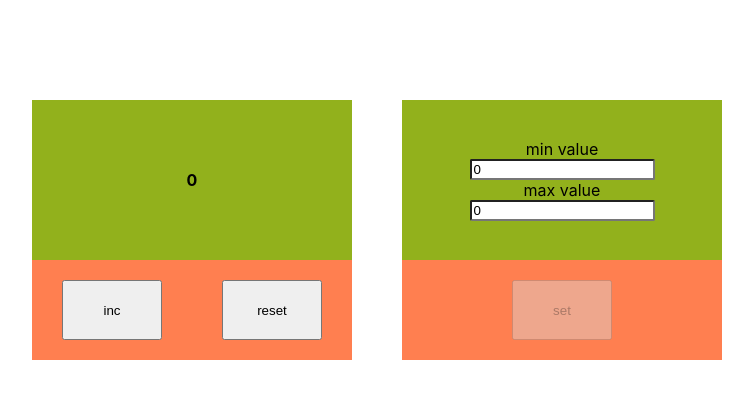
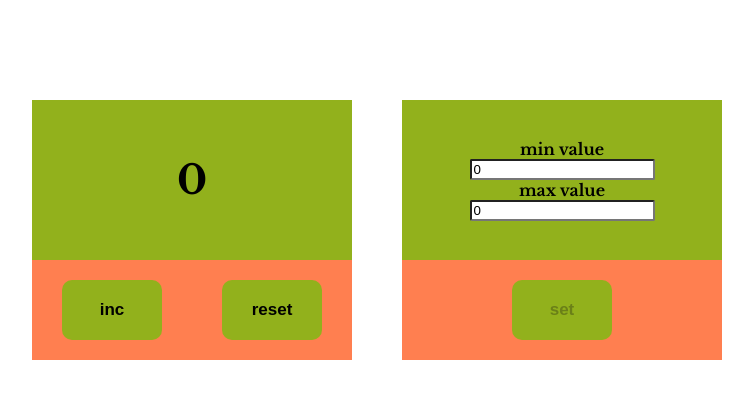
Before and after one commit to alx8437/counter, a React (Create React App) app: page / in a window 1280 px wide. Shown: the top 398 px of the page, without its empty margins (263-1016 px from the left). Built offline with nearby package versions, Linux system fonts and the light colour scheme.

Commit message:
end work v2.0

```diff
--- a/public/index.html
+++ b/public/index.html
@@ -3,6 +3,7 @@
   <head>
     <meta charset="utf-8" />
     <link rel="icon" href="%PUBLIC_URL%/favicon.ico" />
+    <link href="https://fonts.googleapis.com/css2?family=Libre+Baskerville:wght@700&display=swap" rel="stylesheet">
     <meta name="viewport" content="width=device-width, initial-scale=1" />
     <meta name="theme-color" content="#000000" />
     <meta
--- a/src/App.jsx
+++ b/src/App.jsx
@@ -7,7 +7,7 @@ import Settings from "./Settings/Settings";
 class App extends React.Component {
 
     state = {
-        startValue: '',
+        startValue: 0,
         minValue: 0,
         maxValue: 5,
         filterValue: '',
@@ -18,7 +18,7 @@ class App extends React.Component {
             {id: 2, name: "set"}
         ]
 
-    }
+    };
 
 
     onRunCounter = () => {
@@ -35,7 +35,7 @@ class App extends React.Component {
                 })
             }
         }
-    }
+    };
 
     onSendValueCounter = (min, max) => {
         this.setState({
@@ -44,15 +44,14 @@ class App extends React.Component {
             maxValue: max,
             filterValue: ''
         })
-    }
+    };
 
     onResetValue = () => {
         this.setState({
             minValue: this.state.startValue,
             filterValue: ''
         })
-    }
-
+    };
 
 
     render() {
--- /dev/null
+++ b/src/Button/Button.jsx
@@ -0,0 +1,18 @@
+import React from "react";
+import styles from "./Button.module.css"
+
+
+class Button extends React.Component {
+
+    render() {
+
+        return (
+            <div className={styles.button}>
+                <button disabled={this.props.disabled} onClick={this.props.func}>{this.props.name}</button>
+            </div>
+        )
+
+    }
+}
+
+export default Button
--- /dev/null
+++ b/src/Button/Button.module.css
@@ -0,0 +1,17 @@
+button{
+    background-color: #92b11c;
+    font-size: 17px;
+    font-weight: bold;
+    border-radius: 10px;
+    border: none;
+    outline: none;
+}
+
+button:active {
+    background: #e5e5e5;
+    -webkit-box-shadow: inset 0px 0px 5px #c1c1c1;
+    -moz-box-shadow: inset 0px 0px 5px #c1c1c1;
+    box-shadow: inset 0px 0px 5px #c1c1c1;
+    outline: none;
+    border: none;
+}
--- a/src/Counter/Counter.jsx
+++ b/src/Counter/Counter.jsx
@@ -1,13 +1,14 @@
 import React from 'react';
 import styles from "./Counter.module.css"
+import Button from "../Button/Button";
 class Counter extends React.Component {
 
 
     render = () => {
 
 
-        let filterStop = this.props.filterValue === "stop" ? `${styles.stop}` : "";
-        let disabledInc = this.props.minValue === this.props.maxValue;
+        let filterStop = this.props.filterValue === "stop" ? `${styles.stop}` : `${styles.defaultSpan}`;
+        let disabledInc = this.props.minValue === this.props.maxValue ? true : false;
 
 
         return (
@@ -16,8 +17,11 @@ class Counter extends React.Component {
                     <span className={filterStop}>{this.props.minValue}</span>
                 </div>
                 <div className={styles.wrapperForButton}>
-                    <button disabled={disabledInc} onClick={()=>this.props.onRunCounter()}>inc</button>
-                    <button onClick={()=>this.props.onResetValue()}>reset</button>
+                    {/*<button disabled={disabledInc} onClick={()=>this.props.onRunCounter()}>inc</button>*/}
+                    {/*<button onClick={()=>this.props.onResetValue()}>reset</button>*/}
+                    <Button name={'inc'} func={this.props.onRunCounter}  disabled={disabledInc}/>
+                    <Button name={'reset'} func={this.props.onResetValue}   />
+
                 </div>
 
             </div>
--- a/src/Counter/Counter.module.css
+++ b/src/Counter/Counter.module.css
@@ -9,12 +9,19 @@
 }
 
 .stop {
-    color: red
+    color: red;
+    font-size: 68px;
+
+}
+
+.defaultSpan {
+    padding: 10px;
+    font-size: 40px;
+    font-weight: bold;
 }
 
 .wrapper {
-    background-color: #0b0b0b;
-    border-radius: 100px;
+
 
 }
 
--- a/src/Settings/Settings.jsx
+++ b/src/Settings/Settings.jsx
@@ -1,5 +1,6 @@
 import React from 'react';
 import styles from './Settings.module.css';
+import Button from "../Button/Button";
 
 
 class Settings extends React.Component {
@@ -9,7 +10,7 @@ class Settings extends React.Component {
         maxValue: 0,
         error: false,
         buttonDisabled: true
-    }
+    };
 
 
 
@@ -31,7 +32,7 @@ class Settings extends React.Component {
             this.props.onSendValueCounter('Enter values and press "set"', max)
             // this.props.onNewValueConter('Enter values and press "set"', max)
         }
-    }
+    };
 
     newMaxValueInput = (e) => {
         let newMaxValue = e.currentTarget.value;
@@ -40,7 +41,7 @@ class Settings extends React.Component {
             maxValue: isNumberValue,
             buttonDisabled: false
         }, () => this.onNewValueCounter())
-    }
+    };
 
     newMinValueInput = (e) => {
         let newMinValue = e.currentTarget.value;
@@ -50,7 +51,7 @@ class Settings extends React.Component {
             buttonDisabled: false
         }, () => this.onNewValueCounter())
 
-    }
+    };
 
     onSendValueCounter = () => {
         let min = this.state.minValue;
@@ -82,7 +83,8 @@ class Settings extends React.Component {
                     />
                 </div>
                 <div className={styles.wrapperForButton}>
-                    <button disabled={this.state.buttonDisabled} onClick={this.onSendValueCounter}>set</button>
+                    {/*<button disabled={this.state.buttonDisabled} onClick={this.onSendValueCounter}>set</button>*/}
+                    <Button name={'set'} func={this.onSendValueCounter} disabled={this.state.buttonDisabled}/>
                 </div>
 
 
--- a/src/index.css
+++ b/src/index.css
@@ -1,8 +1,9 @@
 body {
+  font-family: 'Libre Baskerville', serif;
   margin: 0;
-  font-family: -apple-system, BlinkMacSystemFont, 'Segoe UI', 'Roboto', 'Oxygen',
-    'Ubuntu', 'Cantarell', 'Fira Sans', 'Droid Sans', 'Helvetica Neue',
-    sans-serif;
+  /*font-family: -apple-system, BlinkMacSystemFont, 'Segoe UI', 'Roboto', 'Oxygen',*/
+  /*  'Ubuntu', 'Cantarell', 'Fira Sans', 'Droid Sans', 'Helvetica Neue',*/
+  /*  sans-serif;*/
   -webkit-font-smoothing: antialiased;
   -moz-osx-font-smoothing: grayscale;
 }
```
